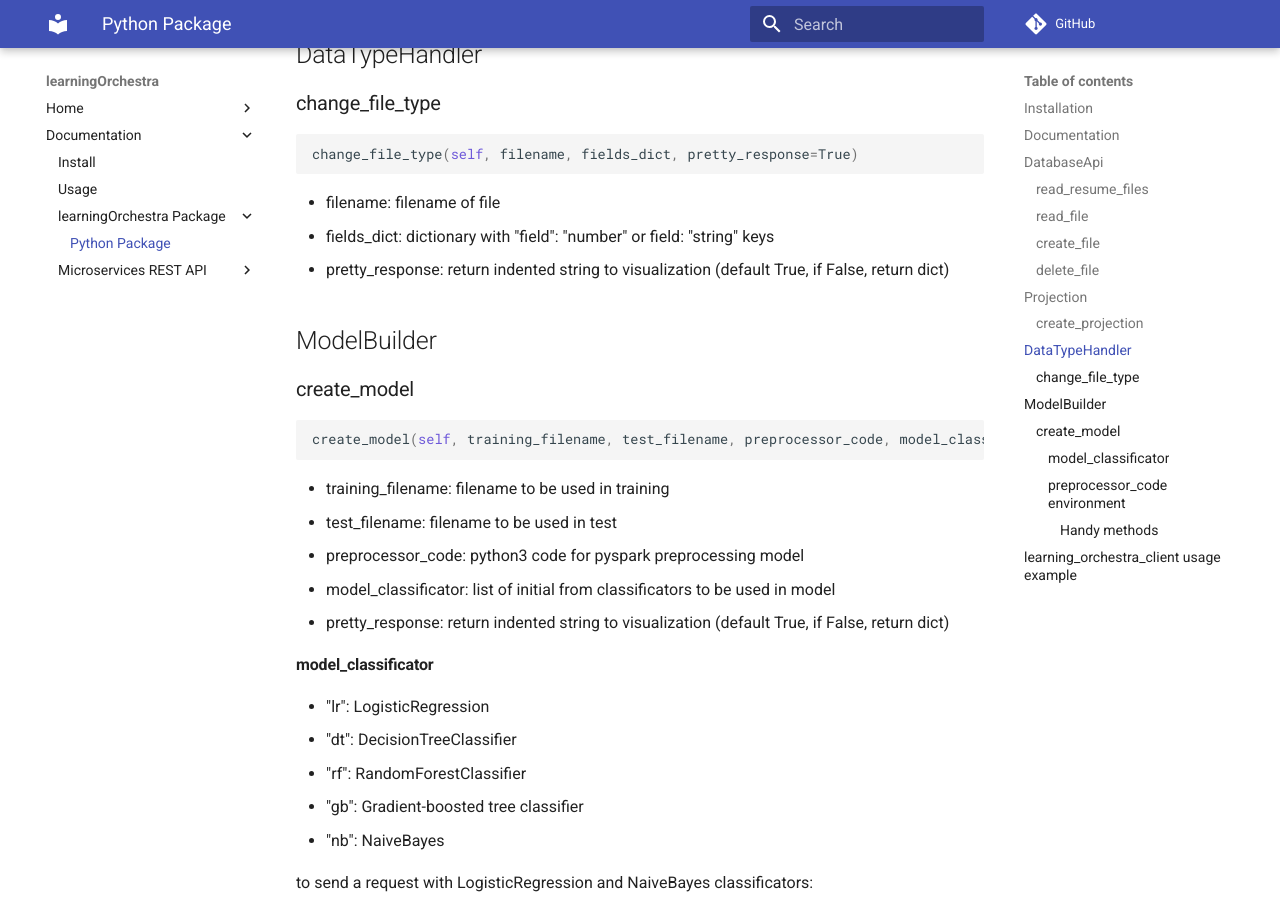
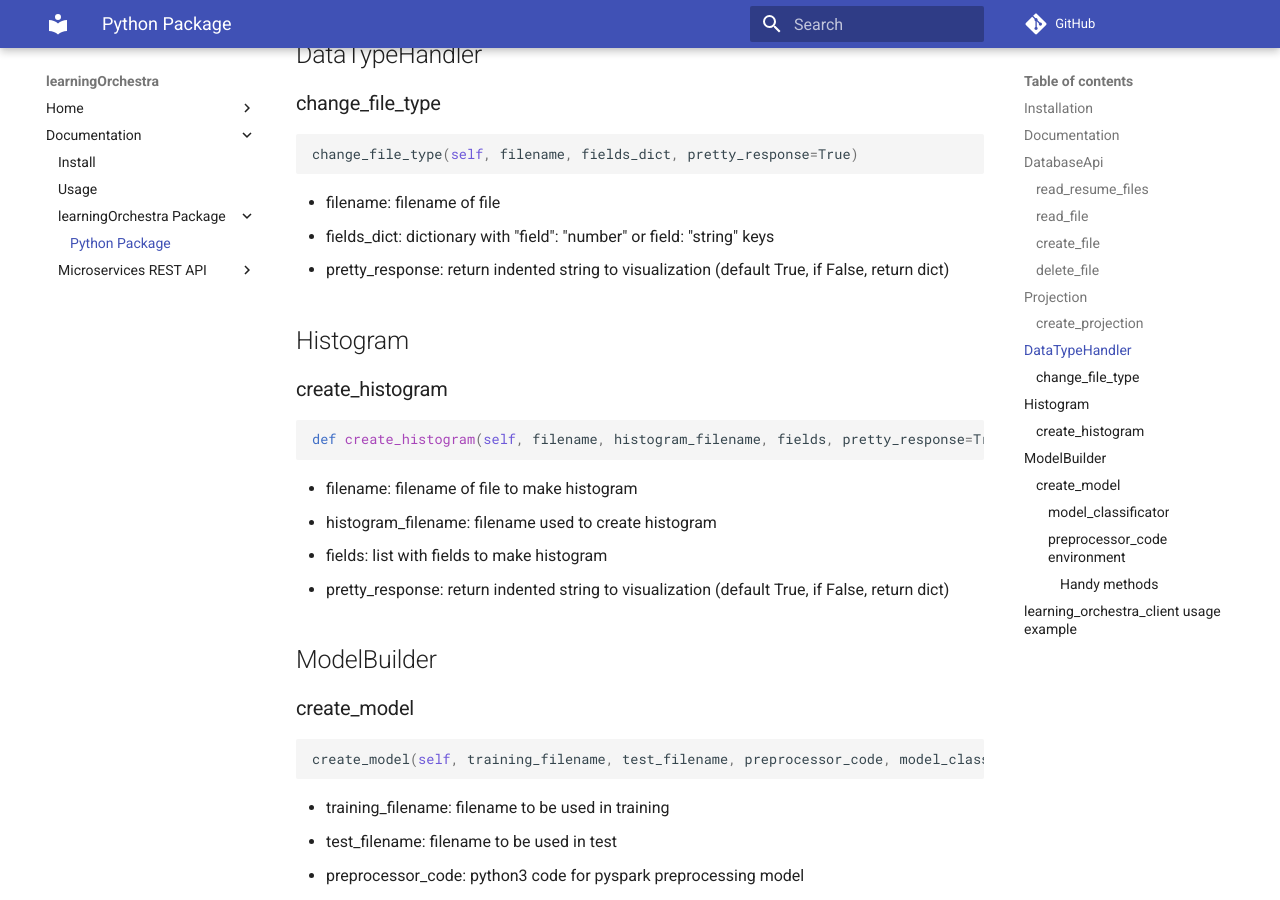
Before and after one commit to learningOrchestra/mlToolKits, an MkDocs documentation site: the page built from docs/learning_orchestra_client_package.md, in a window 1280 px wide and 900 px high, scrolled down 2026 px. Built offline with MkDocs 1.6.1 and Material for MkDocs 9.7.7, drawn with Linux system fonts in a browser that asks for light colours; comment, search, counter and statistics services are not loaded.

Commit message:
update docs and python package version

````diff
--- a/docs/learning_orchestra_client_package.md
+++ b/docs/learning_orchestra_client_package.md
@@ -88,6 +88,17 @@ change_file_type(self, filename, fields_dict, pretty_response=True)
 
 * filename: filename of file
 * fields_dict: dictionary with "field": "number" or field: "string" keys
+* pretty_response: return indented string to visualization (default True, if False, return dict)
+
+##Histogram
+### create_histogram
+```python
+def create_histogram(self, filename, histogram_filename, fields, pretty_response=True)
+```
+
+* filename: filename of file to make histogram
+* histogram_filename: filename used to create histogram
+* fields: list with fields to make histogram
 * pretty_response: return indented string to visualization (default True, if False, return dict)
 
 ## ModelBuilder
````
Also changed, not shown: 1 other file.
